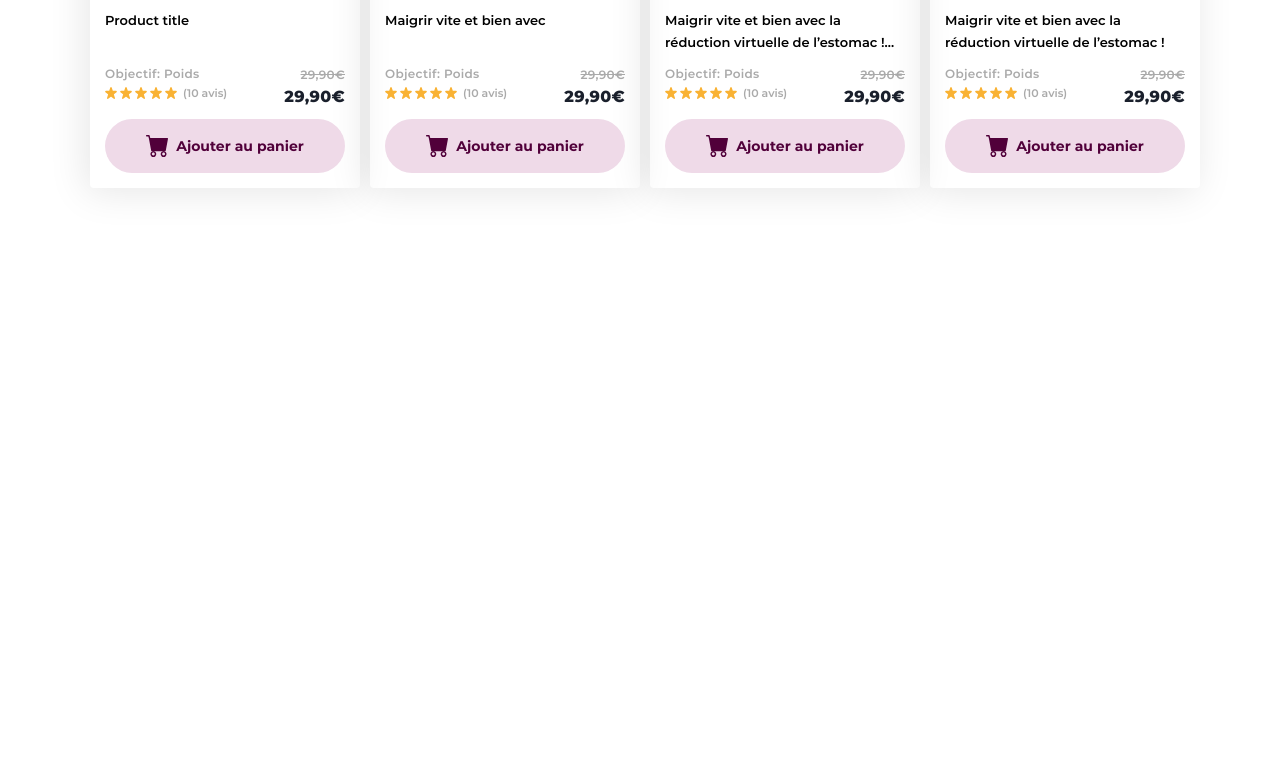
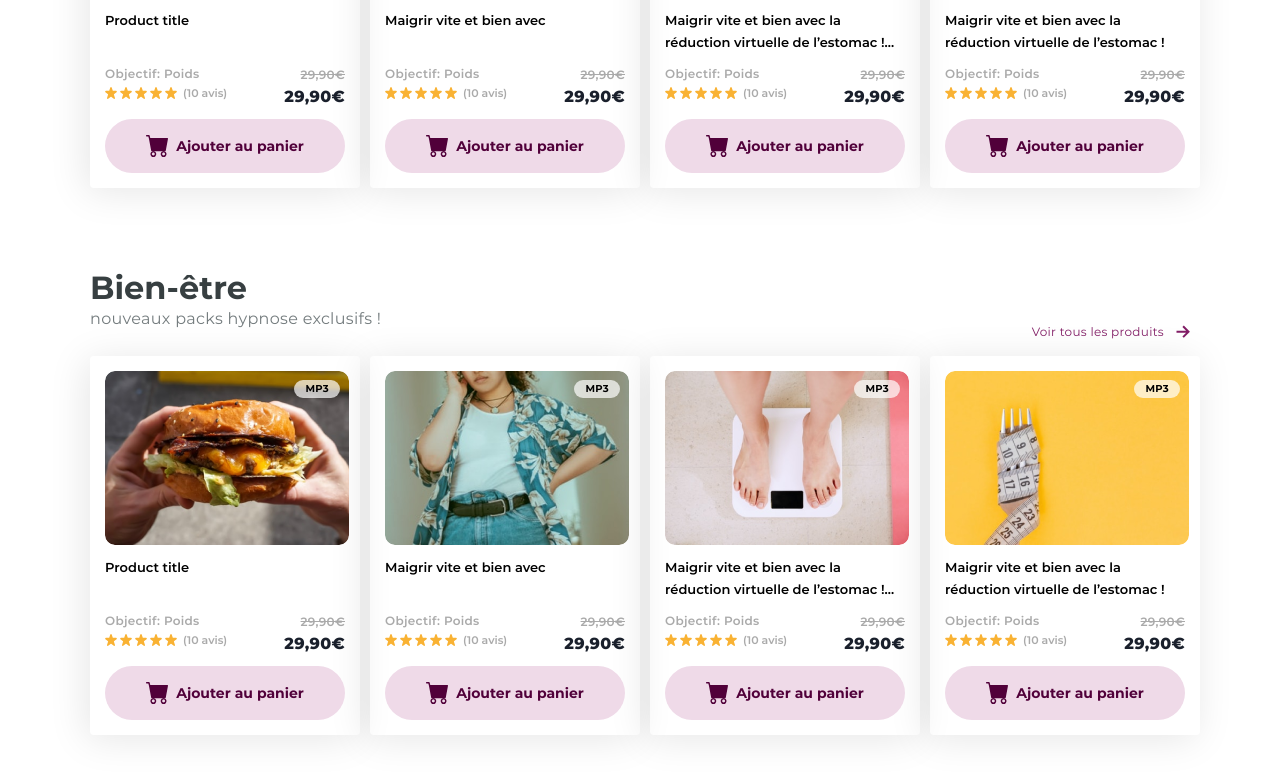
Before and after one commit to yasnbouz/hypnose-frontend, a Next.js app: page /boutique in a window 1280 px wide. Shown: the part 1560-2335 px from the top of the page. Before the commit the page ends 1788 px from the top, so only its background shows below. Built offline with nearby package versions, Linux system fonts and the light colour scheme.

Commit message:
Feat: Add Bien être page boutique (#1459696875)

```diff
--- a/src/pages/boutique/index.tsx
+++ b/src/pages/boutique/index.tsx
@@ -13,6 +13,7 @@ function Boutique(): JSX.Element {
                 <Search />
                 <Packs />
                 <ProductByCategory name="poids" description="Perdre du poids" />
+                <ProductByCategory name="poids" description="Bien-être" />
             </main>
         </div>
     );
```
